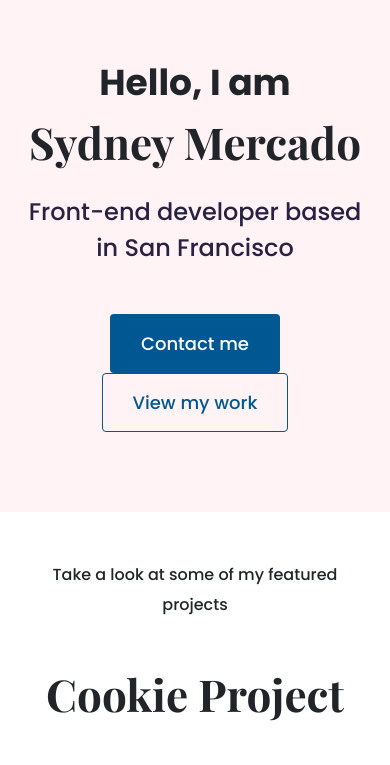
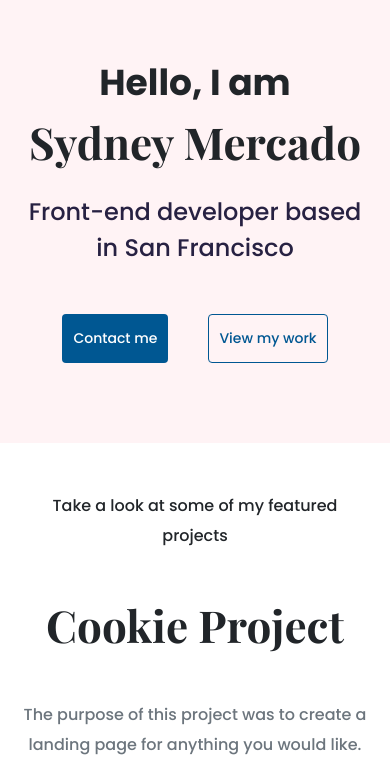
Before and after one commit to sydney257/portfolio-project, a plain HTML site: page index.html in a window 390 px wide. Shown: the part 72-837 px from the top of the page. Drawn offline with nearby package versions, Linux system fonts and the light colour scheme.

Commit message:
Made changes to hero buttons

```diff
--- a/index.html
+++ b/index.html
@@ -69,7 +69,7 @@
       <p>Hello, I am</p>
       <h1>Sydney Mercado</h1>
       <h2 class="mb-5">Front-end developer based in San Francisco</h2>
-      <div>
+      <div class="hero-btn d-flex justify-content-center">
         <a href="/contact.html" class="btn btn-branding">Contact me</a>
         <a href="/portfolio.html" class="btn btn-branding-accent"
           >View my work</a
--- a/styles/portfolio.css
+++ b/styles/portfolio.css
@@ -32,6 +32,10 @@ p {
   background: var(--accent-color);
   text-align: center;
   padding: 80px 20px;
+}
+
+.hero-btn a {
+  margin: 0 20px;
 }
 
 .hero p {
@@ -223,4 +227,9 @@ footer .social-links a:hover {
   nav a {
     font-size: 14px;
   }
+
+  .hero-btn a {
+    font-size: 14px;
+    padding: 10px 10px;
+  }
 }
```
